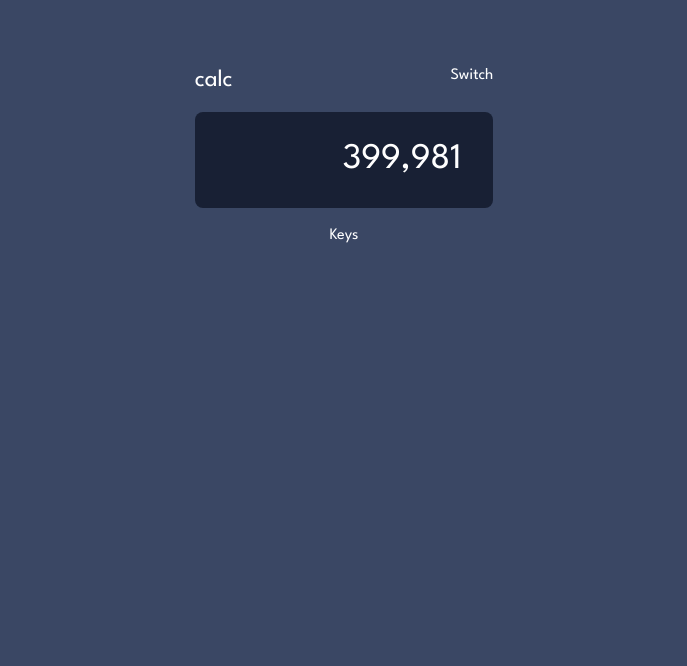
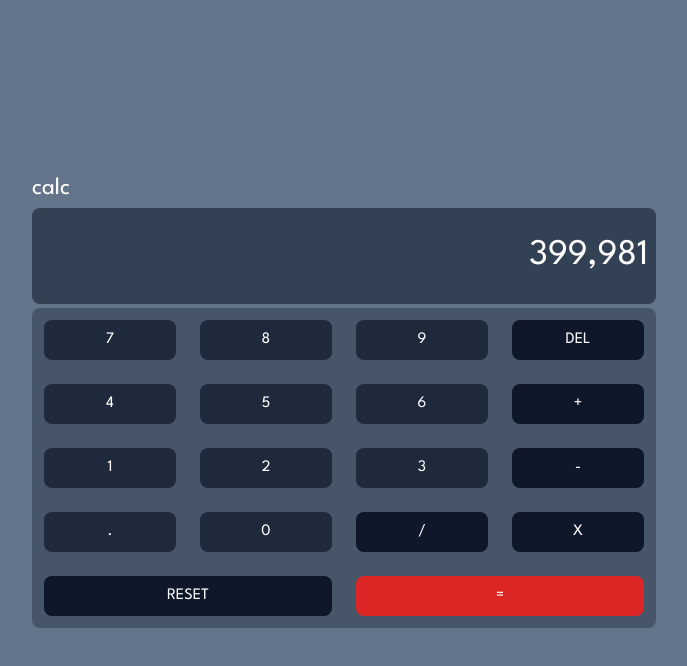
Before and after one commit to LEstebanR/calculator-app, a Next.js app: page / in a window 1280 px wide. Shown: the top 666 px of the page, without its empty margins (296-983 px from the left). Built offline with nearby package versions, Linux system fonts and the light colour scheme.

Commit message:
add keys

```diff
--- a/src/components/Calculator.tsx
+++ b/src/components/Calculator.tsx
@@ -5,7 +5,7 @@ import Screen from "./Screen";
 
 const Calculator: FC = () => {
   return (
-    <div className="container w-full sm:w-full md:w-full lg:w-1/3 xl:w-1/3 2xl:w-1/3 h-full flex flex-col items-center p-2 lg:p-4 xl:p-4 2xl:lg-p4 gap-1">
+    <div className="container flex flex-col items-center p-6 gap-1 max-w-2xl ">
       <Header/>
       <Screen/>
       <Keys/>
--- a/src/components/Container.tsx
+++ b/src/components/Container.tsx
@@ -5,7 +5,7 @@ interface ContainerProps {
 }
 
 const Container: React.FC<ContainerProps> = ({ children }) => {
-  return <div className="h-screen flex justify-center items-center bg-background-main font-sans text-white">{children}</div>;
+  return <div className="h-screen flex justify-center items-center bg-slate-500 font-sans text-white ">{children}</div>;
 };
 
 export default Container;
--- a/src/components/Header.tsx
+++ b/src/components/Header.tsx
@@ -4,7 +4,6 @@ const Header:FC = () => {
   return (
     <div className="container flex justify-between">
       <p className="text-2xl">calc</p>
-      <p>Switch</p>
     </div>
   )
 }
--- a/src/components/Keys.tsx
+++ b/src/components/Keys.tsx
@@ -1,8 +1,71 @@
 import { FC } from "react";
+
+interface ButtonProps {
+  layout: string
+}
+
+const NumberButton: FC<ButtonProps> = ({ layout }) => {
+  return (
+    <button className="bg-slate-800 rounded-lg m-3 h-10">{layout}</button>
+  )
+}
+
+const SignButton: FC<ButtonProps> = ({ layout }) => {
+  return (
+    <button className="bg-slate-900 rounded-lg m-3">{layout}</button>
+  )
+}
+
+const FunctionButton: FC<ButtonProps> = ({ layout }) => {
+  return (
+    <button className="bg-slate-900 rounded-lg m-3">{layout}</button>
+  )
+}
+
+const ResultButton: FC<ButtonProps> = ({ layout }) => {
+  return (
+    <button className="bg-red-600 rounded-lg m-3 ">{layout}</button>
+  )
+}
 
 const Keys:FC = () => {
   return (
-    <p>Keys</p>
+    <div className="container mx-auto bg-slate-600 rounded-lg  grid grid-cols-4 grid-rows-5">
+      <div className="grid col-span-3 row-span-3 ">
+        <div className="grid grid-cols-3 grod-rows-3">
+          <NumberButton layout="7"/>
+          <NumberButton layout="8"/>
+          <NumberButton layout="9"/>
+          <NumberButton layout="4"/>
+          <NumberButton layout="5"/>
+          <NumberButton layout="6"/>
+          <NumberButton layout="1"/>
+          <NumberButton layout="2"/>
+          <NumberButton layout="3"/>
+        </div>
+      </div>
+      <div className=" grid col-span-1 row-span-3">
+        <FunctionButton layout="DEL"/>
+        <SignButton layout="+"/>
+        <SignButton layout="-"/>
+      </div>
+      <div className="grid col-span-3 row-span-1 ">
+        <div className="grid grid-cols-3 grid-rows-1">
+          <NumberButton layout="."/>
+          <NumberButton layout="0"/>
+          <SignButton layout="/"/>
+
+        </div>
+
+      </div>
+      <SignButton layout="X"/>
+      <div className="grid col-span-4 grid-rows-1">
+        <div className="grid grid-cols-2">
+          <FunctionButton layout="RESET"/>
+          <ResultButton layout="="/>
+        </div>
+      </div>
+    </div>
   )
 }
 
--- a/src/components/Screen.tsx
+++ b/src/components/Screen.tsx
@@ -2,7 +2,7 @@ import { FC } from "react";
 
 const Screen:FC = () => {
   return (
-    <div className="container mx-auto bg-background-screen rounded-lg h-24 flex items-center justify-end p-2">
+    <div className="container mx-auto bg-slate-700 rounded-lg h-24 flex items-center justify-end p-2">
       <p className="text-4xl">399,981</p>
     </div>
   )
--- a/tailwind.config.js
+++ b/tailwind.config.js
@@ -15,18 +15,43 @@ module.exports = {
     fontFamily: {
       'sans': ['"League Spartan"', 'sans-serif'],
     },
-    colors: {
-      'background-main': 'hsl(222, 26%, 31%)',
-      'background-toggle': 'hsl(223, 31%, 20%))',
-      'background-screen': 'hsl(224, 36%, 15%)',
-      'white': '#ffff'
-    },
     extend: {
       spacing: {
-        '1': '1rem',
-        '2': '2rem',
-        '4': '4rem',
-        '8': '8rem',
+        px: '1px',
+        0: '0',
+        0.5: '0.125rem',
+        1: '0.25rem',
+        1.5: '0.375rem',
+        2: '0.5rem',
+        2.5: '0.625rem',
+        3: '0.75rem',
+        3.5: '0.875rem',
+        4: '1rem',
+        5: '1.25rem',
+        6: '1.5rem',
+        7: '1.75rem',
+        8: '2rem',
+        9: '2.25rem',
+        10: '2.5rem',
+        11: '2.75rem',
+        12: '3rem',
+        14: '3.5rem',
+        16: '4rem',
+        20: '5rem',
+        24: '6rem',
+        28: '7rem',
+        32: '8rem',
+        36: '9rem',
+        40: '10rem',
+        44: '11rem',
+        48: '12rem',
+        52: '13rem',
+        56: '14rem',
+        60: '15rem',
+        64: '16rem',
+        72: '18rem',
+        80: '20rem',
+        96: '24rem',
       },
     },
   },
```
